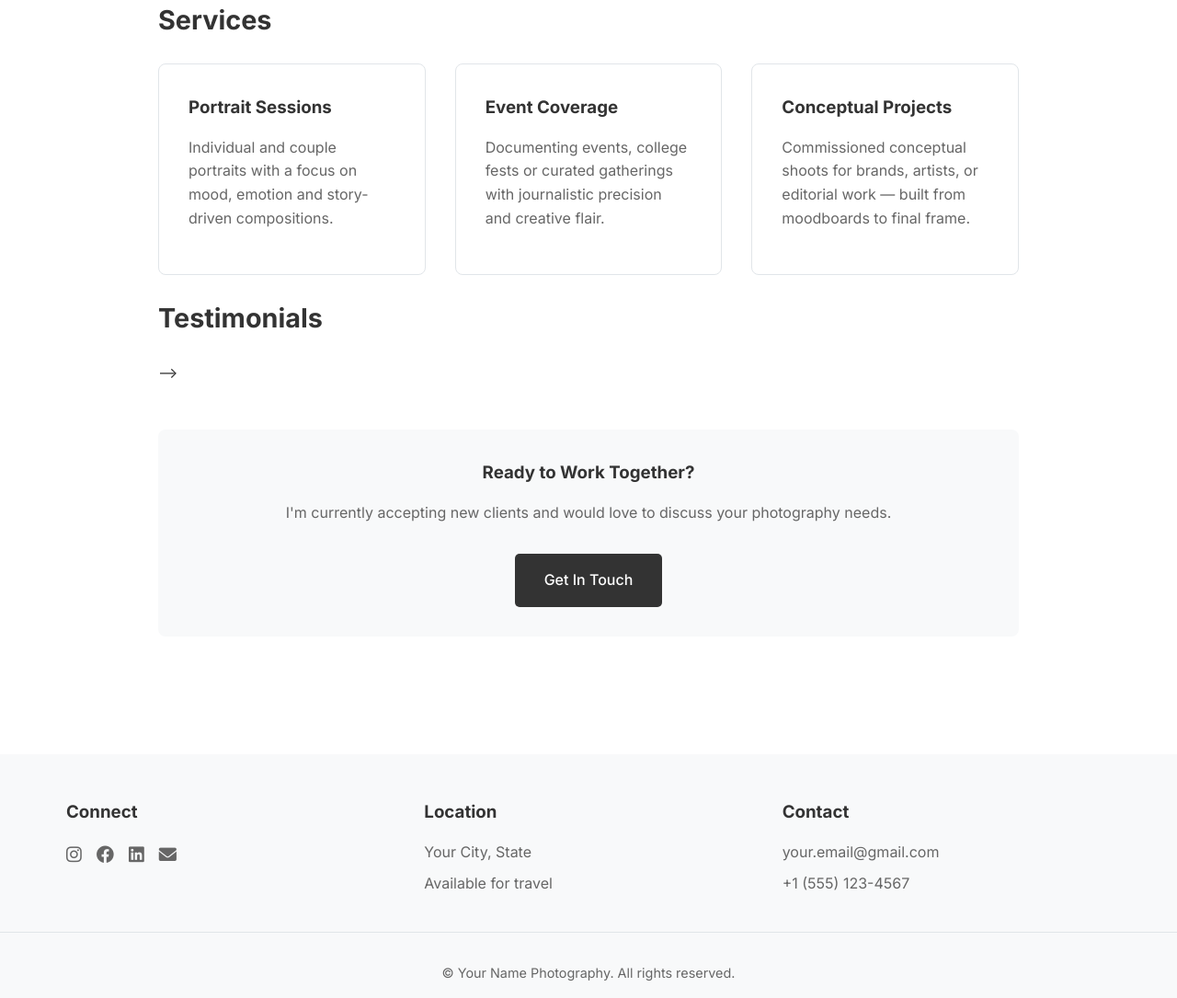
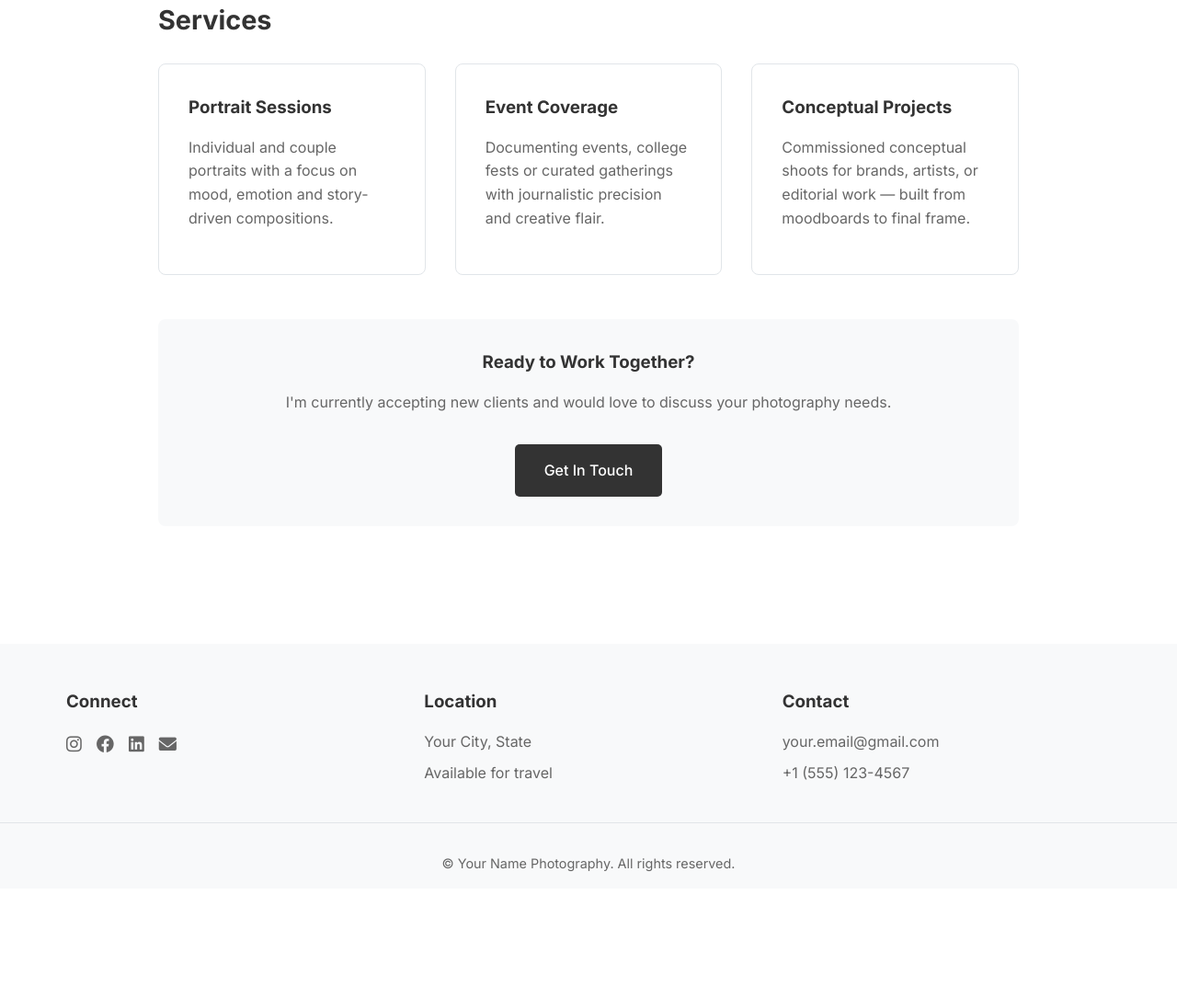
Before and after one commit to Parthnuwal7/infinite.pixelz, a Flask app: template photography_website/templates/about.html in a window 1280 px wide. Shown: the part 1401-2486 px from the top of the page at 92% size. After the commit the page ends 2349 px from the top, so only its background shows below. Run offline with Flask 3, Linux system fonts and the light colour scheme; the template is opened without the code that fills it, so the values that code supplies are empty; some libraries are stand-ins or nearby versions.

Commit message:
Update about.html

```diff
--- a/photography_website/templates/about.html
+++ b/photography_website/templates/about.html
@@ -116,8 +116,8 @@
                 </div>
             </div>
 
-<!--             <!-- Testimonials Section -->
-            <div class="about-section">
+            <!-- Testimonials Section -->
+<!--             <div class="about-section">
                 <h2 style="font-size: 1.8rem; margin-bottom: 1.5rem; margin-top: 1.5rem; color: #333;">Testimonials</h2>
 
                 <div class="swiper-container testimonial-swiper">
```
